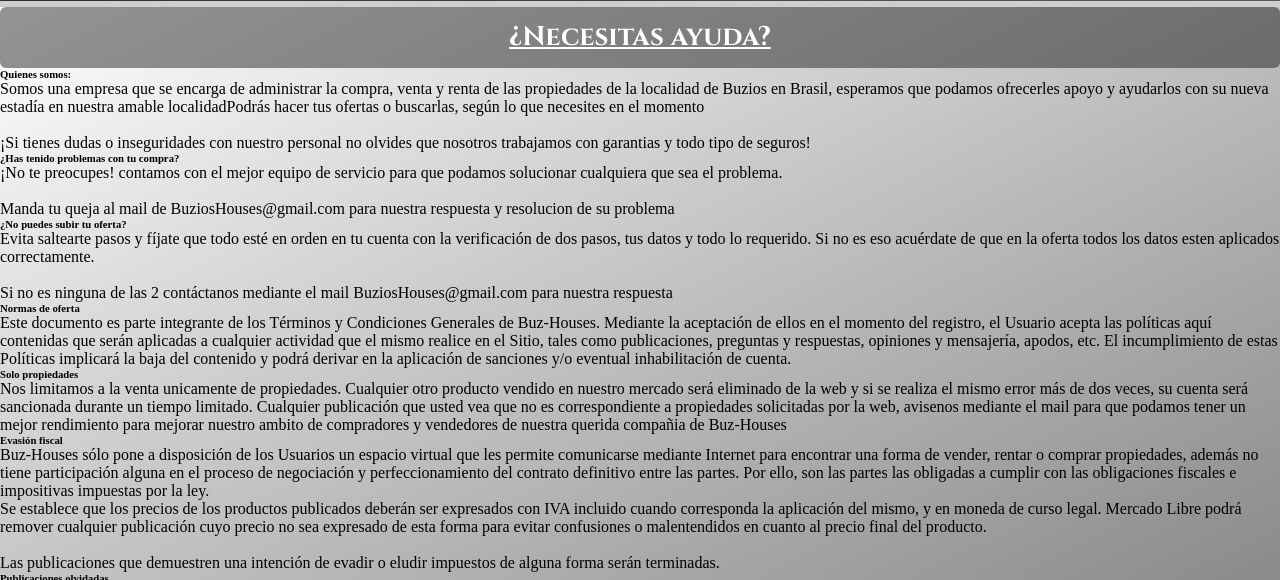
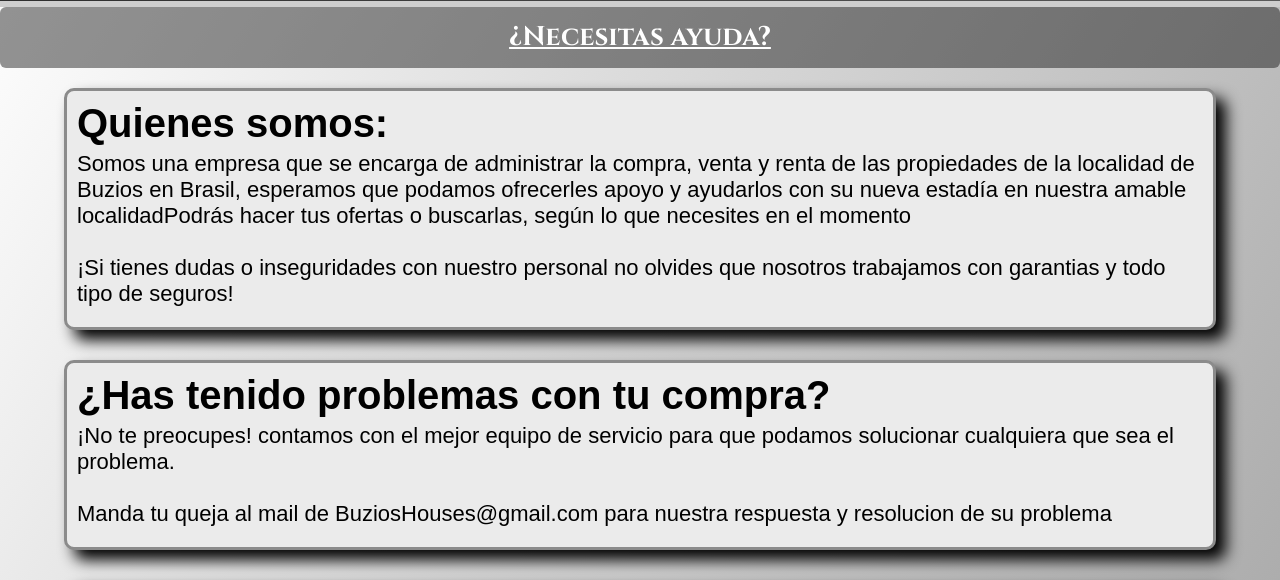
Before and after one commit to 1chbin/Entrega-Final-BuzHouses, a website: page pages/soporte.html in a window 1280 px wide. Shown: the part 69-649 px from the top of the page. Drawn offline with nearby package versions, Linux system fonts and the light colour scheme.

Commit message:
diseñé la página de soporte con scss

```diff
--- a/scss/layout/_inicio.scss
+++ b/scss/layout/_inicio.scss
@@ -1,4 +1,4 @@
-main{
+body{
     background-image: $gradiant-2;
 }
     .title1{
--- a/scss/layout/_soporte.scss
+++ b/scss/layout/_soporte.scss
@@ -0,0 +1,21 @@
+.gridContainer1{
+    display: grid;
+    gap: 30px;
+    padding: 20px 5%;
+    .grid-item1{
+        border-radius: 10px;
+        border: #8b8b8b solid 3px;
+        background-color: rgb(235, 235, 235);
+        padding: 0px 10px 20px 10px;
+        font-family: $typo-2;
+        box-shadow: #000000 10px 10px 15px;
+        h6{
+            color: #000000;
+            font-size: 40px;
+            padding: 10px 0px 5px 0px;
+        }
+        p{
+            font-size: 22px;
+        }
+    }
+}
```
Also changed, not shown: css/style.css.
